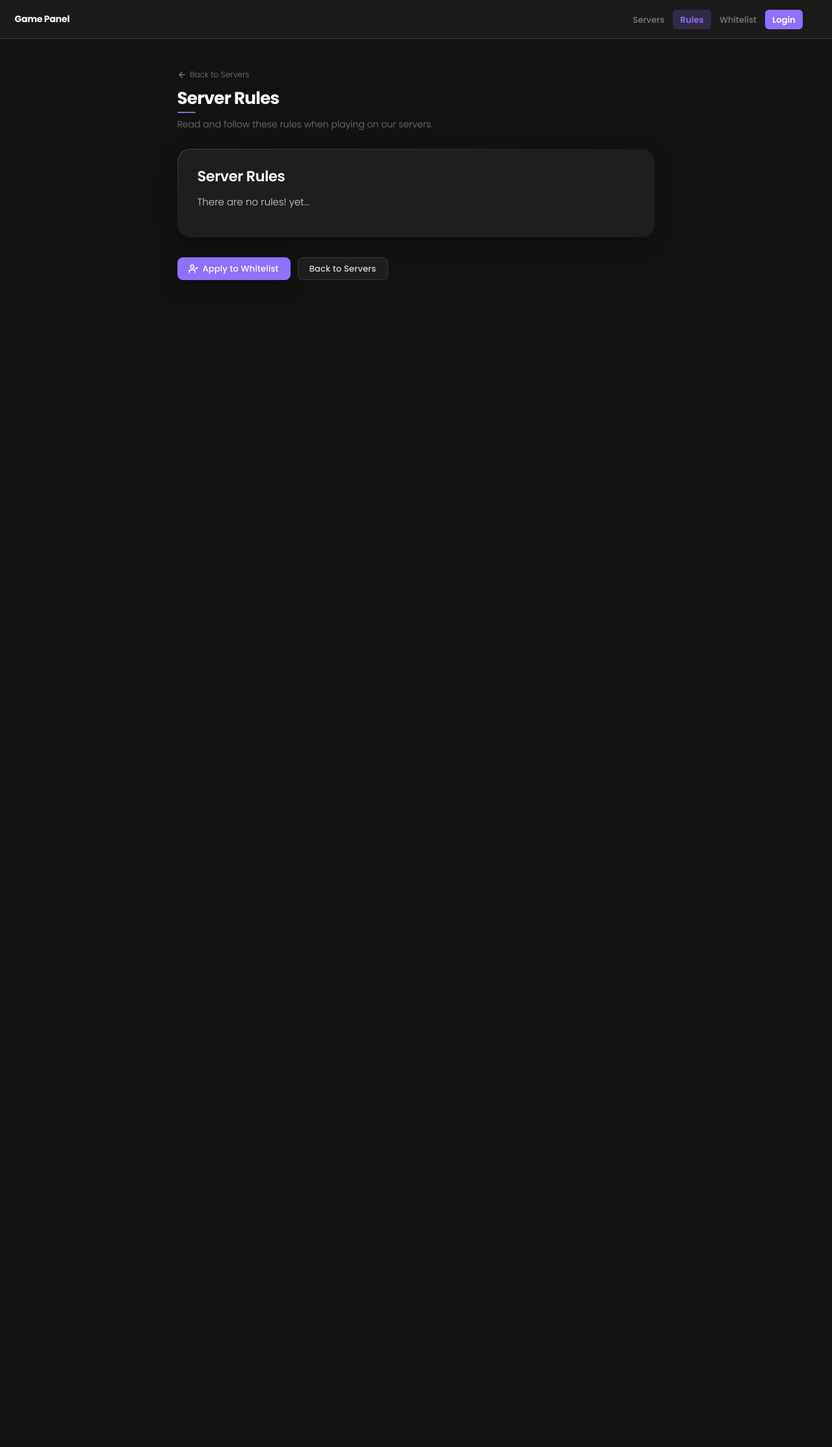
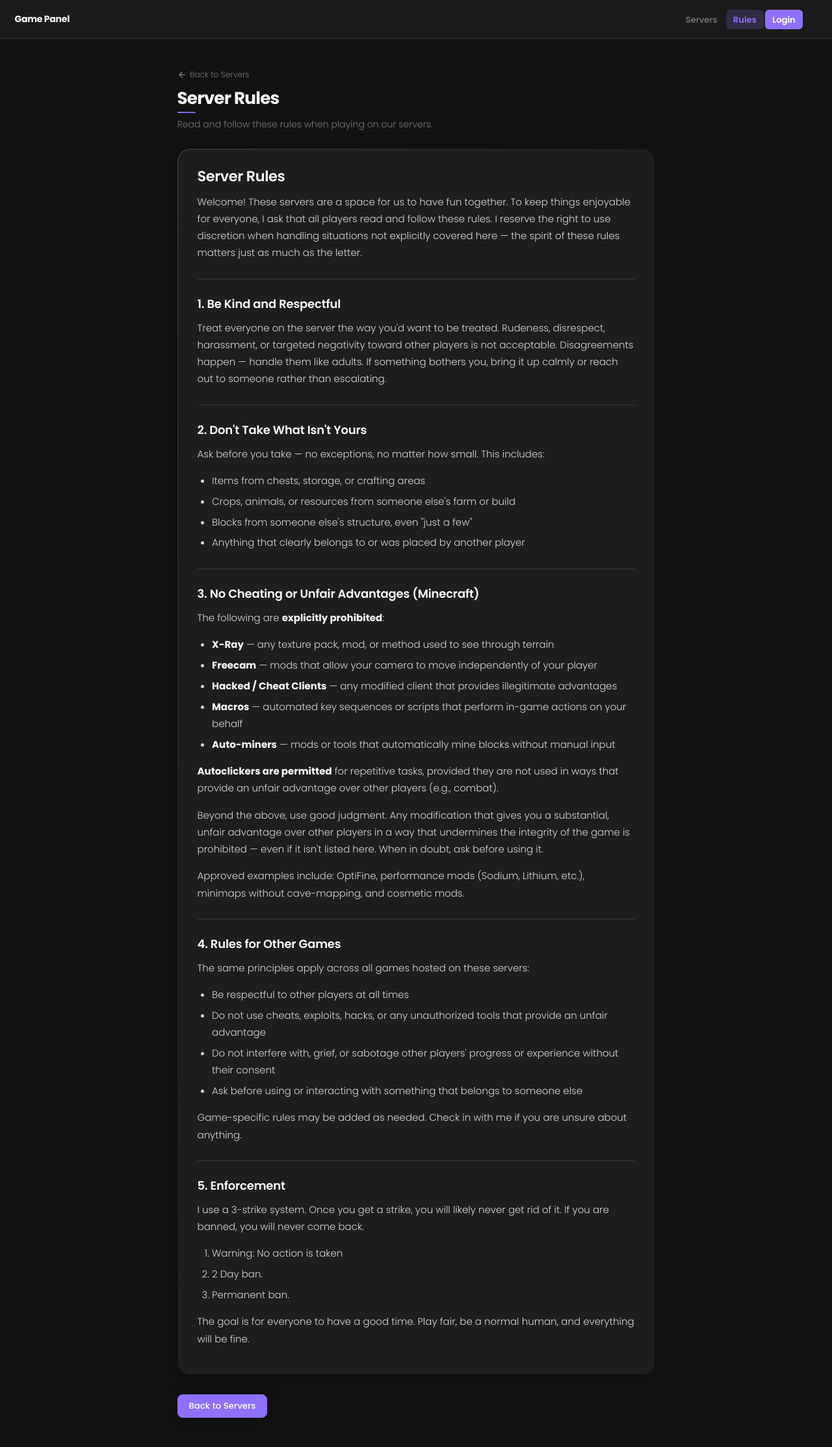
Before and after one commit to Jthiess/PGSM, a Flask app: page /rules in a window 1280 px wide. Shown: the whole page at 65% size. Before the commit the page ends 431 px from the top, so only its background shows below. Run offline with Flask 3, Linux system fonts and the light colour scheme; some libraries are stand-ins or nearby versions.

Commit message:
changed styling

```diff
--- a/app/blueprints/panel/routes.py
+++ b/app/blueprints/panel/routes.py
@@ -2,14 +2,20 @@
 # app/blueprints/panel/routes.py — Public-Facing Game Panel
 # Serves the main entry point: server cards, rules page, and
 # the JSON API used by the frontend card renderer.
-# No authentication required — all routes are public.
 # ============================================================
 
+import logging
+import re
+
 from markupsafe import escape
-from flask import jsonify, render_template, session
+from flask import current_app, flash, jsonify, redirect, render_template, request, session, url_for
 
 from app.blueprints.panel import bp
 from app.services import panel_db
+
+log = logging.getLogger(__name__)
+
+_MC_USERNAME_RE = re.compile(r'^[A-Za-z0-9_]{3,16}$')
 
 
 # ------------------------------------------------------------
@@ -23,10 +29,9 @@ def index():
     Loads server data from PostgreSQL via panel_db and selects
     a random rotating message from messages.txt.
 
-    If a username is present in the session (set at login), the
-    corresponding whitelist entry is fetched and passed to the
-    template as `current_user_profile` so the profile panel can
-    be pre-loaded without any client-side username input.
+    If authenticated via Authentik, the corresponding game account
+    entry is fetched and passed to the template so the profile panel
+    can be pre-loaded.
 
     Returns:
         Rendered panel/index.html template.
@@ -35,34 +40,22 @@ def index():
     archived_servers = panel_db.get_archived_servers()
     random_message = panel_db.get_random_message()
 
-    # ----------------------------------------------------------
-    # Resolve the logged-in user's whitelist profile, if any
-    # ----------------------------------------------------------
-    minecraft_uuid = session.get('minecraft_uuid')
+    authentik_username = session.get('ldap_raw_username')
     logged_in = bool(
         session.get('admin_auth')
         or session.get('messages_auth')
         or session.get('user_auth')
+        or session.get('server_user')
     )
+    display_name = session.get('ldap_username') or authentik_username
     current_user_profile = None
 
-    if minecraft_uuid:
-        entry = panel_db.get_whitelist_entry_by_uuid(minecraft_uuid)
+    if authentik_username:
+        entry = panel_db.get_whitelist_entry_by_authentik_username(authentik_username)
         if entry:
-            avatar_url = entry.get('discord_avatar_url')
-            # If the avatar URL was never stored, try to fetch it now and cache it
-            if not avatar_url and entry.get('discord_username'):
-                _, fetched_url = panel_db.check_discord_guild_membership(
-                    entry['discord_username']
-                )
-                if fetched_url:
-                    panel_db.update_discord_avatar_url(entry['id'], fetched_url)
-                    avatar_url = fetched_url
             current_user_profile = {
                 'username': entry['username'],
                 'player_uuid': entry['player_uuid'],
-                'discord_username': entry['discord_username'],
-                'discord_avatar_url': avatar_url,
                 'approved': entry['approved'],
                 'strikes': entry.get('strikes', 0),
             }
@@ -73,8 +66,73 @@ def index():
         archived=archived_servers,
         message=random_message,
         logged_in=logged_in,
+        display_name=display_name,
         current_user_profile=current_user_profile,
     )
+
+
+@bp.route('/link-game', methods=['POST'])
+def link_game():
+    """Link a Minecraft account to the authenticated user's Authentik profile.
+
+    Validates the Minecraft username, looks up the UUID via Mojang API,
+    and creates a pending whitelist entry tied to the user's Authentik account.
+
+    Returns:
+        Redirect to panel.index with a flash message.
+    """
+    authentik_username = session.get('ldap_raw_username')
+    if not authentik_username:
+        flash('You must be logged in to link a game account.', 'error')
+        return redirect(url_for('panel.index'))
+
+    username = (request.form.get('mc_username') or '').strip()
+    if not username or not _MC_USERNAME_RE.match(username):
+        flash('Please enter a valid Minecraft username (3–16 letters, digits, or underscores).', 'error')
+        return redirect(url_for('panel.index'))
+
+    existing = panel_db.get_whitelist_entry_by_authentik_username(authentik_username)
+    if existing:
+        flash('You already have a Minecraft account linked.', 'error')
+        return redirect(url_for('panel.index'))
+
+    player_uuid = panel_db.lookup_minecraft_uuid(username)
+    if not player_uuid:
+        flash(
+            f"Minecraft user '{username}' was not found. "
+            "Make sure it's a valid Java Edition account.",
+            'error',
+        )
+        return redirect(url_for('panel.index'))
+
+    try:
+        panel_db.create_whitelist_entry({
+            'username': username,
+            'player_uuid': player_uuid,
+            'authentik_username': authentik_username,
+            'client_ip': request.remote_addr,
+        })
+    except Exception:
+        log.exception("Failed to create whitelist entry for %s", authentik_username)
+        flash('Failed to link account. Please try again later.', 'error')
+        return redirect(url_for('panel.index'))
+
+    log.info("New game account link: %s linked %s (%s)", authentik_username, username, player_uuid)
+
+    ntfy_topic = current_app.config.get('NTFY_TOPIC')
+    if ntfy_topic:
+        try:
+            import requests as _req
+            _req.post(
+                f'https://ntfy.sh/{ntfy_topic}',
+                data=f'New account link request: {username} ({authentik_username})'.encode('utf-8'),
+                timeout=3,
+            )
+        except Exception:
+            log.exception("ntfy notification failed")
+
+    flash("Your Minecraft account has been linked! An admin will review your request.", 'success')
+    return redirect(url_for('panel.index'))
 
 
 @bp.route('/rules')
--- a/app/templates/panel/rules.html
+++ b/app/templates/panel/rules.html
@@ -19,11 +19,7 @@
     </div>
 
     <div class="rules-footer">
-        <a class="btn btn-primary" href="{{ url_for('whitelist_panel.index') }}">
-            <svg width="15" height="15" viewBox="0 0 24 24" fill="none" stroke="currentColor" stroke-width="2.5" stroke-linecap="round" stroke-linejoin="round" aria-hidden="true"><path d="M16 21v-2a4 4 0 0 0-4-4H6a4 4 0 0 0-4 4v2"/><circle cx="9" cy="7" r="4"/><polyline points="16,11 18,13 22,9"/></svg>
-            Apply to Whitelist
-        </a>
-        <a class="btn btn-secondary" href="{{ url_for('panel.index') }}">Back to Servers</a>
+        <a class="btn btn-primary" href="{{ url_for('panel.index') }}">Back to Servers</a>
     </div>
 </div>
 {% endblock %}
--- a/app/templates/panel_base.html
+++ b/app/templates/panel_base.html
@@ -41,13 +41,11 @@
                    {% if request.endpoint == 'panel.index' %}class="active" aria-current="page"{% endif %}>Servers</a></li>
             <li><a href="{{ url_for('panel.rules') }}"
                    {% if request.endpoint == 'panel.rules' %}class="active" aria-current="page"{% endif %}>Rules</a></li>
-            <li><a href="{{ url_for('whitelist_panel.index') }}"
-                   {% if request.blueprint == 'whitelist_panel' %}class="active" aria-current="page"{% endif %}>Whitelist</a></li>
             {% if session.get('admin_auth') %}
             <li><a href="{{ url_for('dashboard.index') }}" class="panel-nav-btn">Admin</a></li>
             {% elif session.get('messages_auth') %}
             <li><a href="{{ url_for('admin_panel.messages') }}" class="panel-nav-btn">Panel</a></li>
-            {% elif session.get('user_auth') %}
+            {% elif session.get('user_auth') or session.get('server_user') %}
             <li>
                 <form method="post" action="{{ url_for('admin_panel.logout') }}" style="margin:0;">
                     <input type="hidden" name="csrf_token" value="{{ csrf_token() }}">
@@ -83,16 +81,11 @@
                 <svg width="16" height="16" viewBox="0 0 24 24" fill="none" stroke="currentColor" stroke-width="2" stroke-linecap="round" stroke-linejoin="round" aria-hidden="true"><path d="M14 2H6a2 2 0 0 0-2 2v16a2 2 0 0 0 2 2h12a2 2 0 0 0 2-2V8z"/><polyline points="14,2 14,8 20,8"/><line x1="16" y1="13" x2="8" y2="13"/><line x1="16" y1="17" x2="8" y2="17"/><polyline points="10,9 9,9 8,9"/></svg>
                 Rules
             </a></li>
-            <li><a href="{{ url_for('whitelist_panel.index') }}"
-                   {% if request.blueprint == 'whitelist_panel' %}class="active"{% endif %} onclick="closeMobileNav()">
-                <svg width="16" height="16" viewBox="0 0 24 24" fill="none" stroke="currentColor" stroke-width="2" stroke-linecap="round" stroke-linejoin="round" aria-hidden="true"><path d="M16 21v-2a4 4 0 0 0-4-4H6a4 4 0 0 0-4 4v2"/><circle cx="9" cy="7" r="4"/><polyline points="16,11 18,13 22,9"/></svg>
-                Whitelist
-            </a></li>
             {% if session.get('admin_auth') %}
             <li><a href="{{ url_for('dashboard.index') }}" onclick="closeMobileNav()">Admin</a></li>
             {% elif session.get('messages_auth') %}
             <li><a href="{{ url_for('admin_panel.messages') }}" onclick="closeMobileNav()">Panel</a></li>
-            {% elif session.get('user_auth') %}
+            {% elif session.get('user_auth') or session.get('server_user') %}
             <li>
                 <form method="post" action="{{ url_for('admin_panel.logout') }}" style="margin:0;">
                     <input type="hidden" name="csrf_token" value="{{ csrf_token() }}">
--- a/data/rules.md
+++ b/data/rules.md
@@ -1,2 +1,63 @@
 # Server Rules
-There are no rules! yet...
+
+Welcome! These servers are a space for us to have fun together. To keep things enjoyable for everyone, I ask that all players read and follow these rules. I reserve the right to use discretion when handling situations not explicitly covered here — the spirit of these rules matters just as much as the letter.
+
+---
+
+## 1. Be Kind and Respectful
+
+Treat everyone on the server the way you'd want to be treated. Rudeness, disrespect, harassment, or targeted negativity toward other players is not acceptable. Disagreements happen — handle them like adults. If something bothers you, bring it up calmly or reach out to someone rather than escalating.
+
+---
+
+## 2. Don't Take What Isn't Yours
+
+Ask before you take — no exceptions, no matter how small. This includes:
+
+- Items from chests, storage, or crafting areas
+- Crops, animals, or resources from someone else's farm or build
+- Blocks from someone else's structure, even "just a few"
+- Anything that clearly belongs to or was placed by another player
+
+---
+
+## 3. No Cheating or Unfair Advantages (Minecraft)
+
+The following are **explicitly prohibited**:
+
+- **X-Ray** — any texture pack, mod, or method used to see through terrain
+- **Freecam** — mods that allow your camera to move independently of your player
+- **Hacked / Cheat Clients** — any modified client that provides illegitimate advantages
+- **Macros** — automated key sequences or scripts that perform in-game actions on your behalf
+- **Auto-miners** — mods or tools that automatically mine blocks without manual input
+
+**Autoclickers are permitted** for repetitive tasks, provided they are not used in ways that provide an unfair advantage over other players (e.g., combat).
+
+Beyond the above, use good judgment. Any modification that gives you a substantial, unfair advantage over other players in a way that undermines the integrity of the game is prohibited — even if it isn't listed here. When in doubt, ask before using it.
+
+Approved examples include: OptiFine, performance mods (Sodium, Lithium, etc.), minimaps without cave-mapping, and cosmetic mods.
+
+---
+
+## 4. Rules for Other Games
+
+The same principles apply across all games hosted on these servers:
+
+- Be respectful to other players at all times
+- Do not use cheats, exploits, hacks, or any unauthorized tools that provide an unfair advantage
+- Do not interfere with, grief, or sabotage other players' progress or experience without their consent
+- Ask before using or interacting with something that belongs to someone else
+
+Game-specific rules may be added as needed. Check in with me if you are unsure about anything.
+
+---
+
+## 5. Enforcement
+
+I use a 3-strike system. Once you get a strike, you will likely never get rid of it. If you are banned, you will never come back.
+
+1. Warning: No action is taken
+2. 2 Day ban.
+3. Permanent ban.
+
+The goal is for everyone to have a good time. Play fair, be a normal human, and everything will be fine.
```
Also changed, not shown: app/blueprints/whitelist_panel/routes.py (+3 -118 lines), app/services/panel_db.py (+39 -5 lines), app/static/js/carousel.js (+34 -13 lines), app/templates/panel/index.html (+64 -40 lines), app/templates/whitelist_panel/admin.html (+10 -2 lines).
